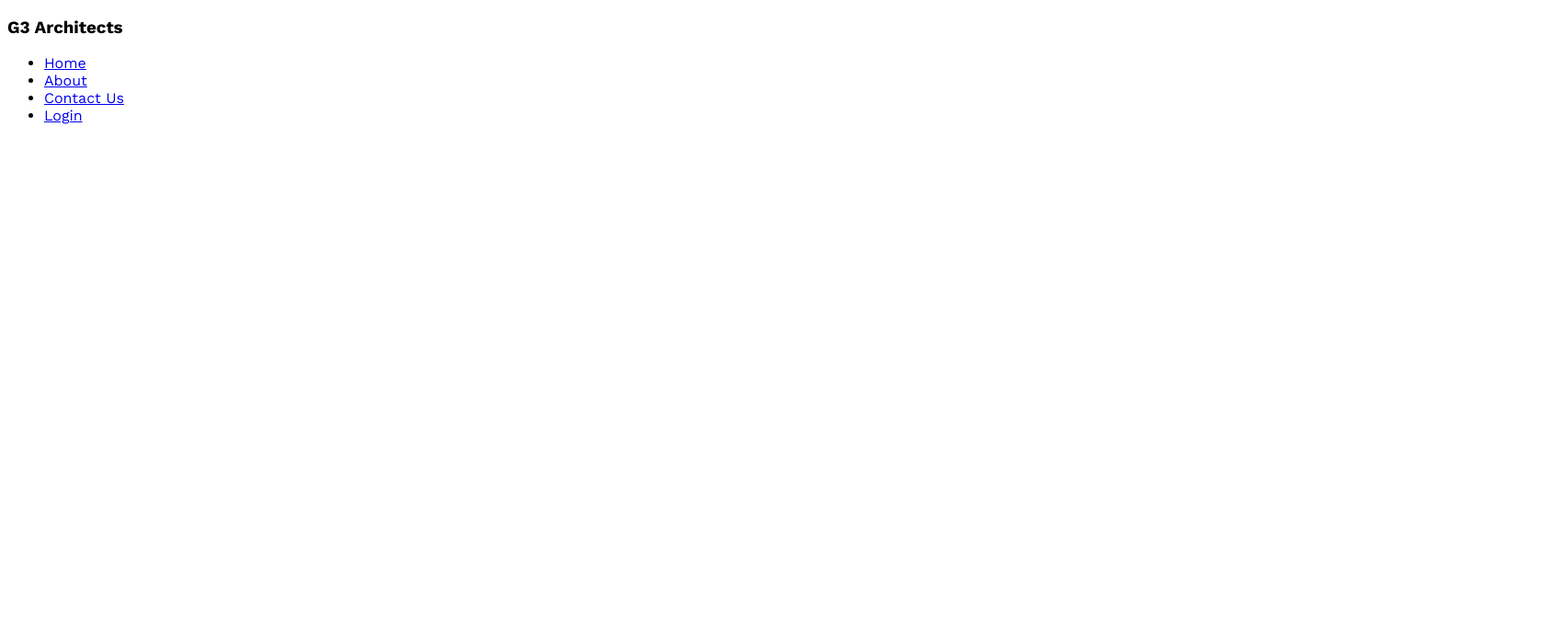
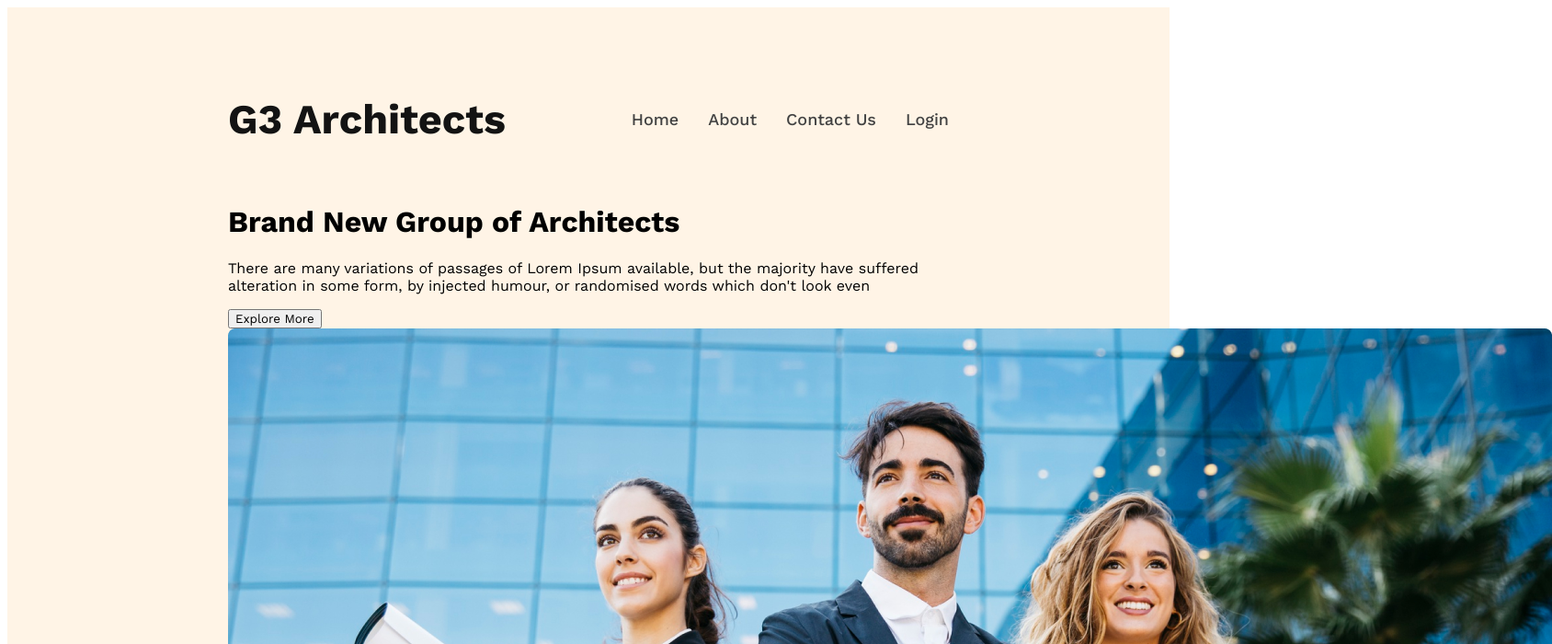
Before and after one commit to w3rashed/g3-architect, a plain HTML site: page index.html in a window 1280 px wide. Shown: the top 700 px of the page at 92% size, 1688 px wide, since content can reach past the window. Drawn offline with nearby package versions, Linux system fonts and the light colour scheme.

Commit message:
header section added

```diff
--- a/css/style.css
+++ b/css/style.css
@@ -11,3 +11,32 @@
     font-family: "Work Sans", sans-serif;
     font-optical-sizing: auto;
 }
+header{
+    background: rgba(255, 144, 14, 0.10);
+    padding:50px 240px ;
+}
+nav{
+    display: flex;
+    justify-content: space-between;
+    align-items: center;
+}
+nav ul {
+    display: flex;
+}
+nav ul li{
+    list-style: none;
+
+}
+.nav-titel h3{
+   color:  #131313;
+   font-size: 2.8125rem;
+   font-weight: 700;
+}
+nav ul li a{
+    text-decoration: none;
+    color: #424242;
+    font-size: 1.125rem;
+    font-weight: 500;
+    margin-left: 2rem;
+
+}
--- a/index.html
+++ b/index.html
@@ -16,8 +16,8 @@
     <link href="https://fonts.googleapis.com/css2?family=Work+Sans:ital,wght@0,100..900;1,100..900&display=swap" rel="stylesheet">
 </head>
 <body>
-    <head>
-        <div class="container">
+    <header>
+        <nav class="nav-titel ">
             <h3>G3 Architects</h3>
             <ul>
                 <li><a href="https://www.facebook.com/w3rashed">Home</a></li>
@@ -25,9 +25,19 @@
                 <li><a href="https://www.facebook.com/w3rashed">Contact Us</a></li>
                 <li><a href="https://www.facebook.com/w3rashed">Login</a></li>
             </ul>
+        </nav>
+        <div class="banner">
+            <h1 class="bannerr-title">Brand New
+                Group of Architects
+            </h1>
+            <p class="banenr-discription">There are many variations of passages of Lorem Ipsum available, but the majority have suffered alteration in some form, by injected humour, or randomised words which don't look even</p>
+            <a href="https://www.facebook.com/w3rashed">
+                <button>Explore More</button>
+            </a>
+            <img src="img/banner.png" alt="">
 
         </div>
-    </head>
+    </header>
 
 </body>
 </html>
```
Also changed, not shown: icon/customers.png (added), icon/email.png (added), icon/projects.png (added), icon/ribon.png (added), img/architect.png (added), img/banner.png (added), img/team1.png (added), img/team2.png (added), img/team3.png (added), img/team4.png (added), sponsors/amazon.png (added), sponsors/figma.png (added), sponsors/google.png (added), sponsors/spotify.png (added), 1 more files.
